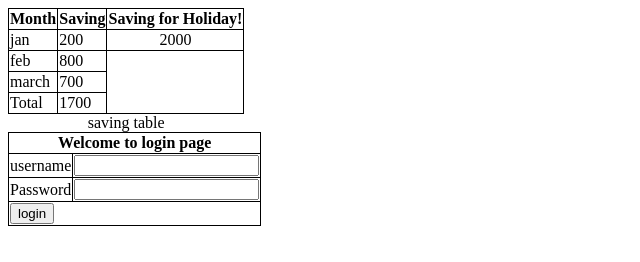
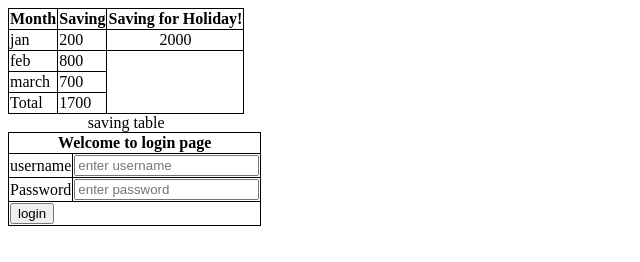
Before and after one commit to deepanshurao2001/CODEHELP-WEB, a plain HTML site: page tag practice/table.html in a window 1280 px wide. Shown: the whole page, without its empty margins (0-640 px from the left). Drawn offline with Linux system fonts and the light colour scheme.

Commit message:
placeholder in text field

```diff
--- a/tag practice/table.html
+++ b/tag practice/table.html
@@ -55,11 +55,11 @@
         <tbody>
             <tr>
                 <td>username</td>
-                <td><input type="text" id="user"></td>
+                <td><input type="text" id="user" placeholder="enter username" ></td>
             </tr>
             <tr>
                 <td>Password</td>
-                <td><input type="password" id="password"></td>
+                <td><input type="password" id="password" placeholder="enter password"></td>
             </tr>
         </tbody>
         <tfoot>
```
